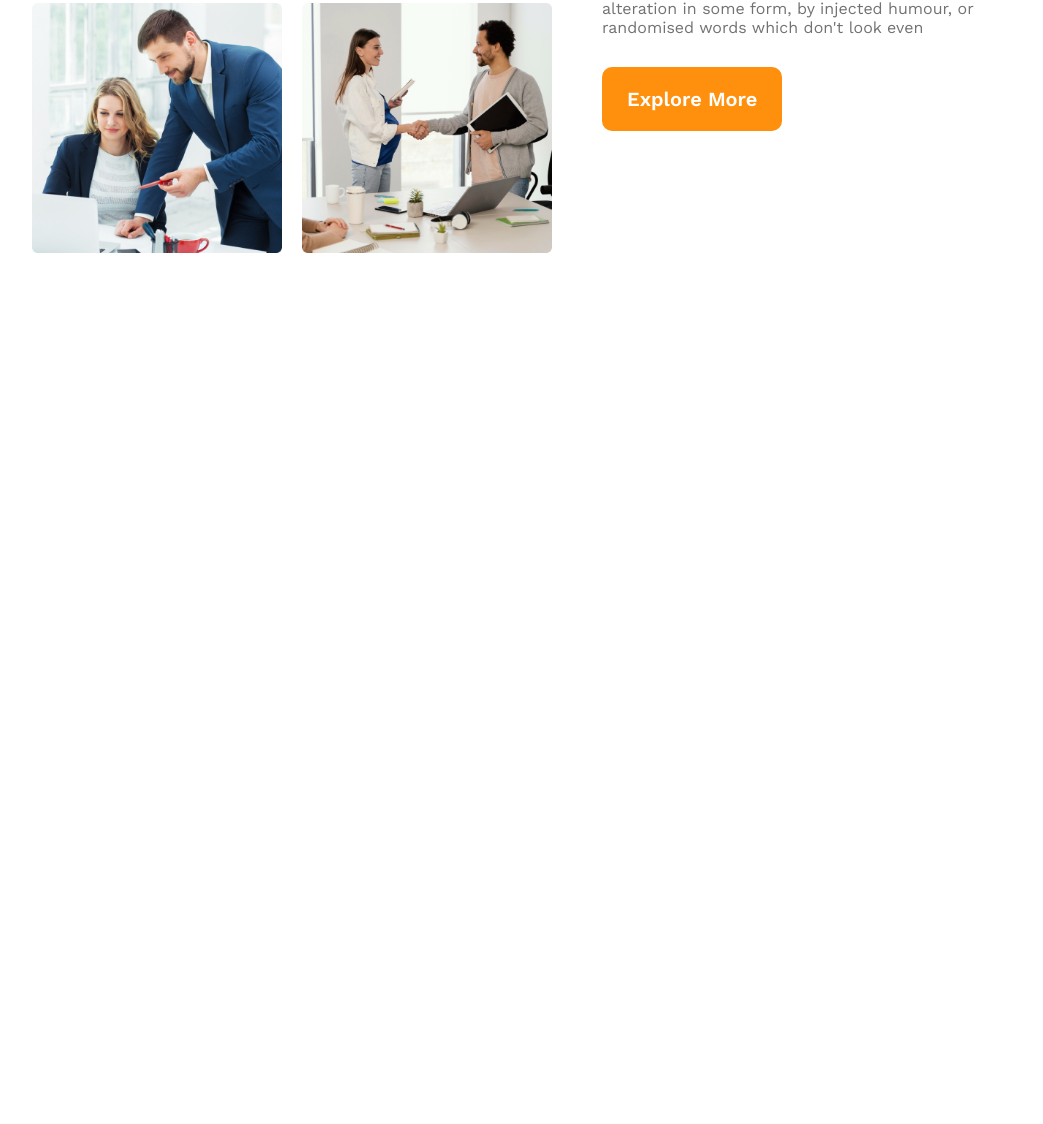
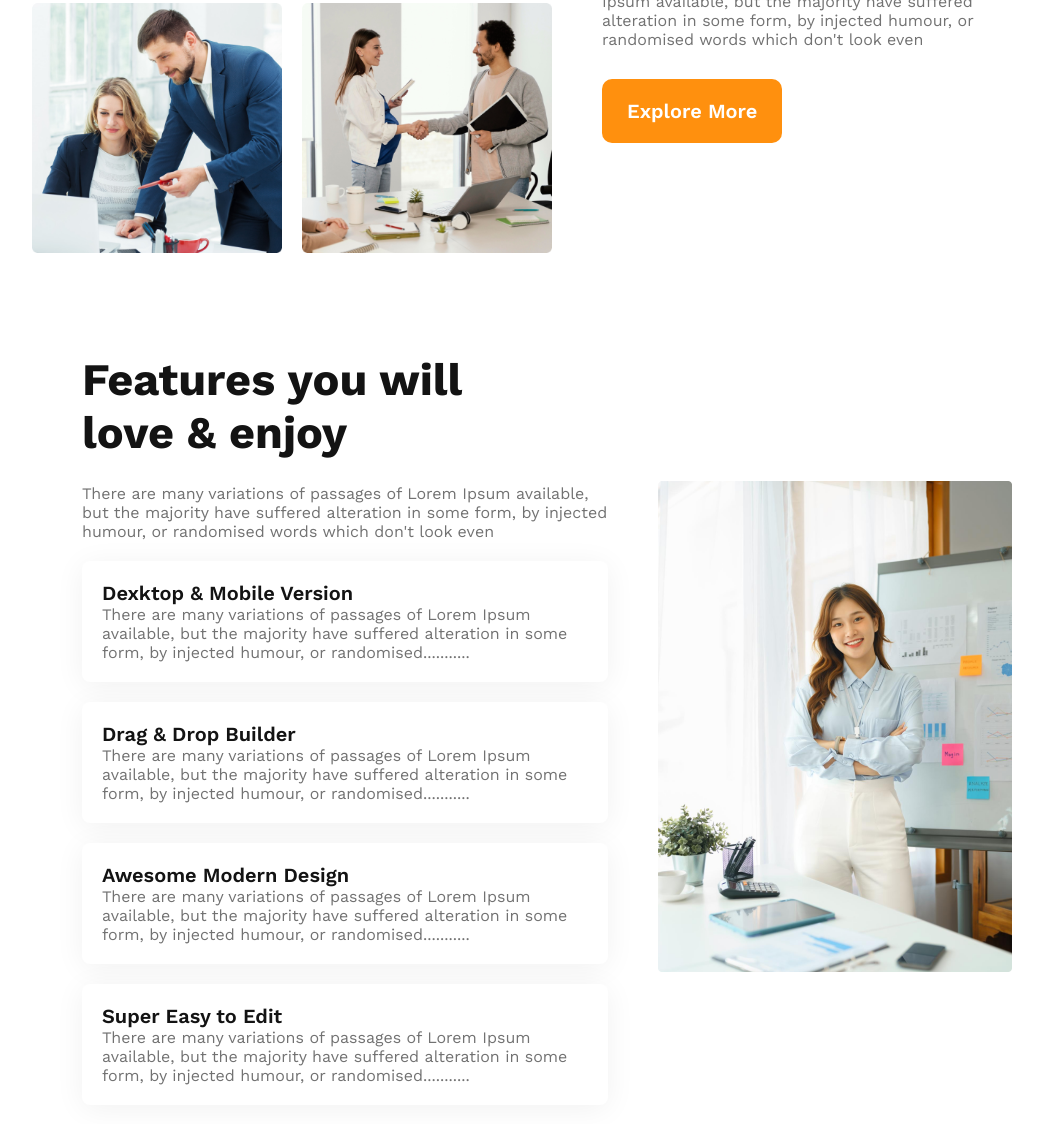
Before and after one commit to rifatjayed/G3-Architects, a plain HTML site: page index.html in a window 1280 px wide. Shown: the part 1334-2458 px from the top of the page, without its empty margins (118-1161 px from the left). Before the commit the page ends 1637 px from the top, so only its background shows below. Drawn offline with nearby package versions, Linux system fonts and the light colour scheme.

Commit message:
feature list section  done

```diff
--- a/index.html
+++ b/index.html
@@ -37,7 +37,7 @@
                     Group of Architects
 
                 </div>
-                <div class="banner-description">
+                <div class="description">
                     There are many variations of passages of Lorem Ipsum available, but the majority have suffered
                     alteration in some form, by injected humour, or randomised words which don't look even
                 </div>
@@ -65,11 +65,11 @@
 
                 <div class="feature-right">
                     <div class="feature-title">
-                       <h3>
-                       <span class="quick">Quick list</span>  of Our <br> <span class="feature">Features</span>
-                       </h3>
+                        <h3>
+                            <span class="quick">Quick list</span> of Our <br> <span class="feature">Features</span>
+                        </h3>
                     </div>
-                    <div class="feature-description">
+                    <div class="description">
                         There are many variations of passages of Lorem Ipsum available, but the majority have suffered
                         alteration in some form, by injected humour, or randomised words which don't look even
                     </div>
@@ -77,6 +77,57 @@
                 </div>
             </div>
         </section>
+
+
+
+        <section>
+            <div class="feature-list-section">
+                <div class="feature-list-left">
+
+
+                    <div class="feature-border">
+                        <h3 class="">Features you will <br>
+                            love & enjoy
+                        </h3>
+                    </div>
+
+                    <div class="description">
+                        There are many variations of passages of Lorem Ipsum available, but the majority have suffered
+                        alteration in some form, by injected humour, or randomised words which don't look even
+                    </div>
+
+                    <div class="item-container">
+                        <div class="item">
+                            <div class="item-title">Dexktop & Mobile Version</div>
+                            <div class="description">There are many variations of passages of Lorem Ipsum available, but
+                                the majority have suffered alteration in some form, by injected humour, or
+                                randomised...........</div>
+                        </div>
+                        <div class="item">
+                            <div class="item-title">Drag & Drop Builder</div>
+                            <div class="description">There are many variations of passages of Lorem Ipsum available, but
+                                the majority have suffered alteration in some form, by injected humour, or
+                                randomised...........</div>
+                        </div>
+                        <div class="item">
+                            <div class="item-title">Awesome Modern Design</div>
+                            <div class="description">There are many variations of passages of Lorem Ipsum available, but
+                                the majority have suffered alteration in some form, by injected humour, or
+                                randomised...........</div>
+                        </div>
+                        <div class="item">
+                            <div class="item-title">Super Easy to Edit</div>
+                            <div class="description">There are many variations of passages of Lorem Ipsum available, but
+                                the majority have suffered alteration in some form, by injected humour, or
+                                randomised...........</div>
+                        </div>
+                    </div>
+                </div>
+                <div class="feature-list-right">
+                    <img src="images/architect.png" alt="">
+                </div>
+            </div>
+        </section>
     </main>
 </body>
 
--- a/style.css
+++ b/style.css
@@ -13,6 +13,13 @@ section {
     padding: 50px 150px;
 }
 
+h3 {
+    color: #131313;
+    font-weight: 700;
+    font-size: 45px;
+    margin-bottom: 25px;
+}
+
 .btn {
     background: #FF900E;
     padding: 20px 25px;
@@ -23,6 +30,12 @@ section {
     font-size: 20px;
     margin-top: 30px;
     display: inline-block;
+}
+
+.description {
+    color: #727272;
+    font-weight: 400;
+    font-size: 16px;
 }
 
 /* header strat */
@@ -70,7 +83,7 @@ nav .logo h1 {
 }
 
 
-/* banner strat */
+/* banner style */
 .banner {
 
     padding: 50px 300px;
@@ -85,13 +98,6 @@ nav .logo h1 {
     margin-bottom: 25px;
 }
 
-.banner-description {
-    color: #727272;
-    font-weight: 400;
-    font-size: 16px;
-
-    text-align: center;
-}
 
 
 
@@ -126,11 +132,7 @@ nav .logo h1 {
     margin-left: 50px;
 }
 
-.feature-title h3 {
-    color: #131313;
-    font-weight: 700;
-    font-size: 45px;
-}
+
 
 .feature-title .quick {
     color: #727272;
@@ -144,17 +146,43 @@ nav .logo h1 {
     font-size: 45px;
 }
 
-.feature-description {
-    color: #727272;
-    font-weight: 400;
-    font-size: 16px;
+/* feature-list-section style */
+
+.feature-list-section {
+    display: flex;
+    align-items: center;
+}
+
+.feature-list-left {
+    padding: 0 50px;
 }
 
 
 
+.item-container {}
 
+.item {
+    background: #FFFFFF;
+    box-shadow: 0px 4px 30px rgba(0, 0, 0, 0.06);
+    border-radius: 8px;
+    padding: 20px;
+    margin-top: 20px;
+}
 
+.item-title {
+    color: #131313;
+    font-weight: 600;
+    font-size: 20px;
+}
 
+.feature-list-right {
+    width: 100%;
+}
+
+.feature-list-right img {
+    width: 100%;
+
+}
 
 
 
@@ -195,12 +223,8 @@ nav .logo h1 {
         font-size: 35px;
     }
 
-
     .main-menu ul {
         display: flex;
-        /* flex-direction: column; */
-
-
     }
 
     .main-menu ul li {
@@ -208,9 +232,6 @@ nav .logo h1 {
         text-align: right;
         margin-top: 20px;
         margin-left: 30px;
-
-
-
     }
 
     .main-menu ul li a {
@@ -218,13 +239,9 @@ nav .logo h1 {
         font-size: 18px;
     }
 
-
-
     .banner {
 
         padding: 0;
-
-
     }
 
     .banner-title {
@@ -240,8 +257,6 @@ nav .logo h1 {
         font-weight: 400;
         font-size: 16px;
     }
-
-
 
     .banner-section img {
         display: block;
@@ -272,22 +287,16 @@ nav .logo h1 {
         font-size: 35px;
     }
 
-    .feature-title .quick{
+    .feature-title .quick {
         color: #727272;
         font-weight: 500;
         font-size: 35px;
     }
 
-    .feature-title .feature{
+    .feature-title .feature {
         color: #FF900E;
         font-weight: 700;
         font-size: 35px;
     }
 
-    .feature-description {
-        color: #727272;
-        font-weight: 400;
-        font-size: 16px;
-    }
-
 }
```
